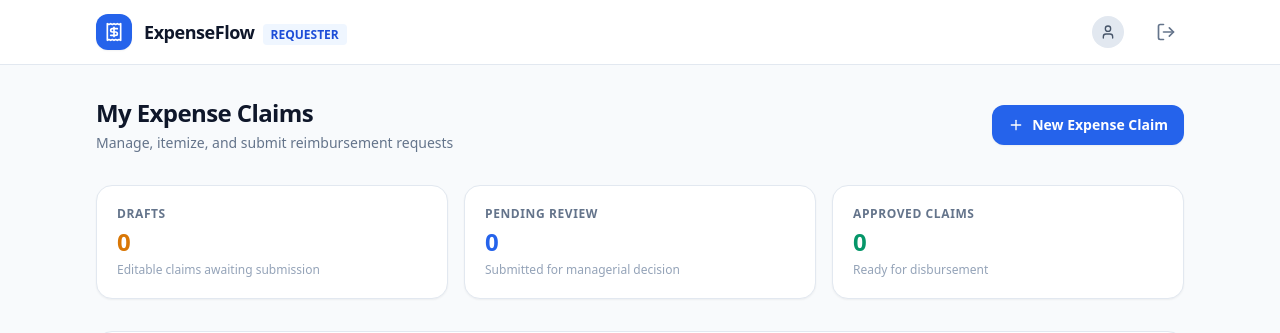
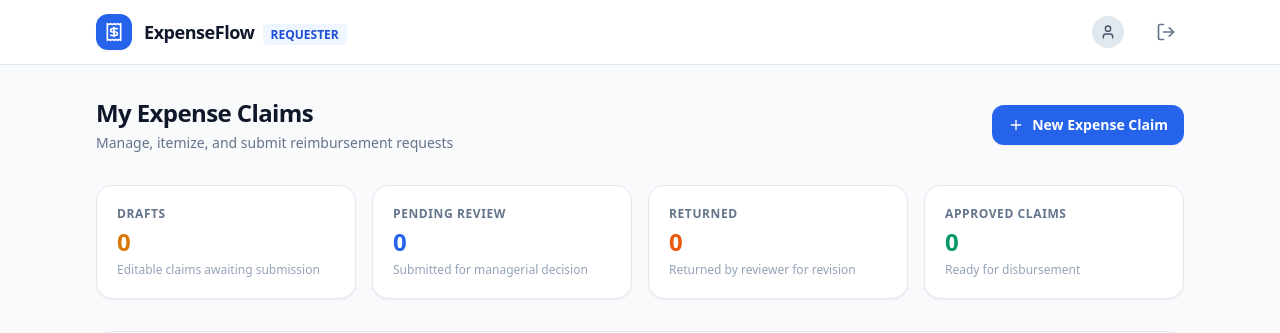
Before and after one commit to KaiDaoMuKrobb/Workflow-and-Approval-System, a Next.js app: page /requests in a window 1280 px wide. Shown: the top 333 px of the page. Built offline with nearby package versions, Linux system fonts and the light colour scheme; no server answers.

Commit message:
feat(ui): support RETURNED status in request list, reviewer queue, and stat summary

```diff
--- a/src/app/api/requests/route.ts
+++ b/src/app/api/requests/route.ts
@@ -201,12 +201,14 @@ export async function GET(req: NextRequest) {
       submitted: 0,
       approved: 0,
       rejected: 0,
+      returned: 0,
     };
     for (const row of statusCountsRaw) {
       if (row.status === RequestStatus.DRAFT) stats.drafts = row._count._all;
       if (row.status === RequestStatus.SUBMITTED) stats.submitted = row._count._all;
       if (row.status === RequestStatus.APPROVED) stats.approved = row._count._all;
       if (row.status === RequestStatus.REJECTED) stats.rejected = row._count._all;
+      if (row.status === RequestStatus.RETURNED) stats.returned = row._count._all;
     }
 
     const serializedRequests = requests.map((r) => ({
--- a/src/app/requests/page.tsx
+++ b/src/app/requests/page.tsx
@@ -35,7 +35,7 @@ interface ExpenseRequest {
   title: string;
   description: string;
   totalAmount: string;
-  status: 'DRAFT' | 'SUBMITTED' | 'APPROVED' | 'REJECTED';
+  status: 'DRAFT' | 'SUBMITTED' | 'APPROVED' | 'REJECTED' | 'RETURNED';
   createdAt: string;
   items: ExpenseItem[];
 }
@@ -56,7 +56,7 @@ export default function RequestsPage() {
   const [page, setPage] = useState(1);
   const pageSize = 10;
   const [pagination, setPagination] = useState({ page: 1, pageSize: 10, totalCount: 0, totalPages: 1 });
-  const [stats, setStats] = useState({ drafts: 0, submitted: 0, approved: 0 });
+  const [stats, setStats] = useState({ drafts: 0, submitted: 0, approved: 0, returned: 0 });
 
   const fetchRequests = useCallback(
     async (targetPage = page) => {
@@ -174,6 +174,12 @@ export default function RequestsPage() {
             <XCircle className="w-3.5 h-3.5" /> Rejected
           </span>
         );
+      case 'RETURNED':
+        return (
+          <span className="inline-flex items-center gap-1.5 px-2.5 py-1 rounded-full text-xs font-semibold bg-orange-50 text-orange-700 border border-orange-200">
+            <RotateCcw className="w-3.5 h-3.5" /> Returned for Revision
+          </span>
+        );
       default:
         return <span className="px-2.5 py-1 text-xs font-semibold bg-slate-100 text-slate-700">{status}</span>;
     }
@@ -258,7 +264,7 @@ export default function RequestsPage() {
         </div>
 
         {/* Quick Stats Grid */}
-        <div className="grid grid-cols-1 sm:grid-cols-3 gap-4 mb-8">
+        <div className="grid grid-cols-1 sm:grid-cols-2 lg:grid-cols-4 gap-4 mb-8">
           <div className="bg-white p-5 rounded-2xl border border-slate-200 shadow-sm">
             <div className="text-xs font-semibold text-slate-500 uppercase tracking-wider mb-1">Drafts</div>
             <div className="text-2xl font-bold text-amber-600">{stats.drafts}</div>
@@ -269,6 +275,12 @@ export default function RequestsPage() {
             <div className="text-xs font-semibold text-slate-500 uppercase tracking-wider mb-1">Pending Review</div>
             <div className="text-2xl font-bold text-blue-600">{stats.submitted}</div>
             <div className="text-xs text-slate-400 mt-1">Submitted for managerial decision</div>
+          </div>
+
+          <div className="bg-white p-5 rounded-2xl border border-slate-200 shadow-sm">
+            <div className="text-xs font-semibold text-slate-500 uppercase tracking-wider mb-1">Returned</div>
+            <div className="text-2xl font-bold text-orange-600">{stats.returned || 0}</div>
+            <div className="text-xs text-slate-400 mt-1">Returned by reviewer for revision</div>
           </div>
 
           <div className="bg-white p-5 rounded-2xl border border-slate-200 shadow-sm">
@@ -327,6 +339,7 @@ export default function RequestsPage() {
                   <option value="">All Statuses</option>
                   <option value="DRAFT">Draft</option>
                   <option value="SUBMITTED">Submitted</option>
+                  <option value="RETURNED">Returned for Revision</option>
                   <option value="APPROVED">Approved</option>
                   <option value="REJECTED">Rejected</option>
                 </select>
@@ -538,12 +551,12 @@ export default function RequestsPage() {
                       <div className="text-lg font-bold text-slate-900">฿{r.totalAmount}</div>
                     </div>
 
-                    {r.status === 'DRAFT' ? (
+                    {r.status === 'DRAFT' || r.status === 'RETURNED' ? (
                       <Link
                         href={`/requests/new?id=${r.id}`}
                         className="inline-flex items-center gap-1.5 px-3 py-1.5 text-xs font-semibold text-blue-700 bg-blue-50 hover:bg-blue-100 rounded-lg transition"
                       >
-                        Edit / Submit
+                        {r.status === 'RETURNED' ? 'Edit & Resubmit' : 'Edit / Submit'}
                         <ChevronRight className="w-3.5 h-3.5" />
                       </Link>
                     ) : (
--- a/src/components/ReviewerQueue.tsx
+++ b/src/components/ReviewerQueue.tsx
@@ -6,7 +6,7 @@ export interface QueueRequest {
   requestNumber: string;
   title: string;
   totalAmount: string;
-  status: 'DRAFT' | 'SUBMITTED' | 'APPROVED' | 'REJECTED';
+  status: 'DRAFT' | 'SUBMITTED' | 'APPROVED' | 'REJECTED' | 'RETURNED';
   createdAt: string;
   requester?: { id: string; name: string; department?: string } | null;
 }
@@ -16,6 +16,7 @@ const STATUS_STYLES: Record<QueueRequest['status'], string> = {
   SUBMITTED: 'bg-amber-100 text-amber-800',
   APPROVED: 'bg-emerald-100 text-emerald-800',
   REJECTED: 'bg-rose-100 text-rose-800',
+  RETURNED: 'bg-orange-100 text-orange-800',
 };
 
 /**
@@ -64,7 +65,7 @@ export default function ReviewerQueue({ requests }: { requests: QueueRequest[] }
               </td>
               <td className="px-4 py-3 font-medium text-slate-900">{request.title}</td>
               <td className="whitespace-nowrap px-4 py-3 text-slate-600">
-                {request.requester?.name ?? '—'}
+                {request.requester?.name ?? '-'}
               </td>
               {/* Rendered straight from the string the API sends. Converting to a
                   number here would discard the precision DEC-04 exists to protect. */}
```
